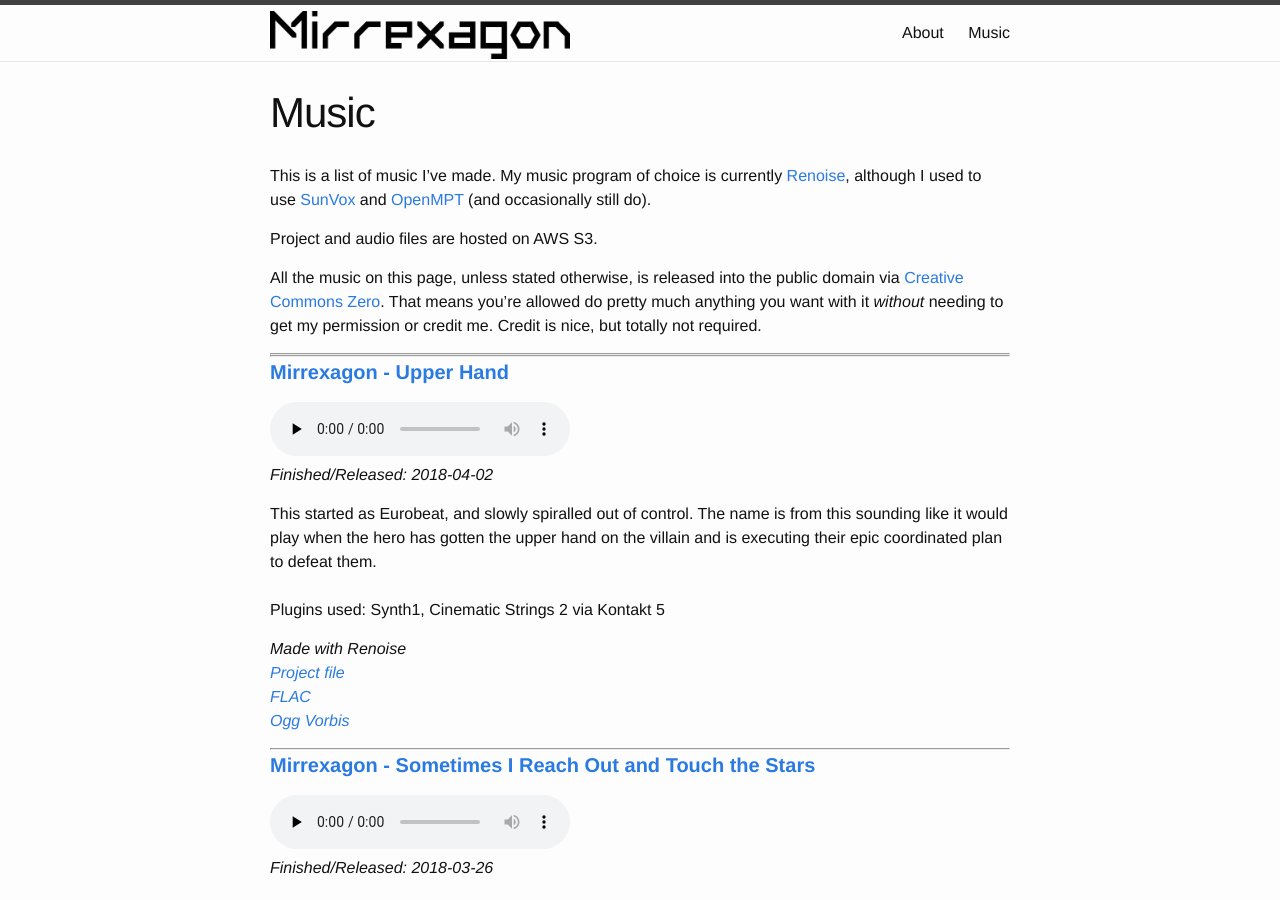
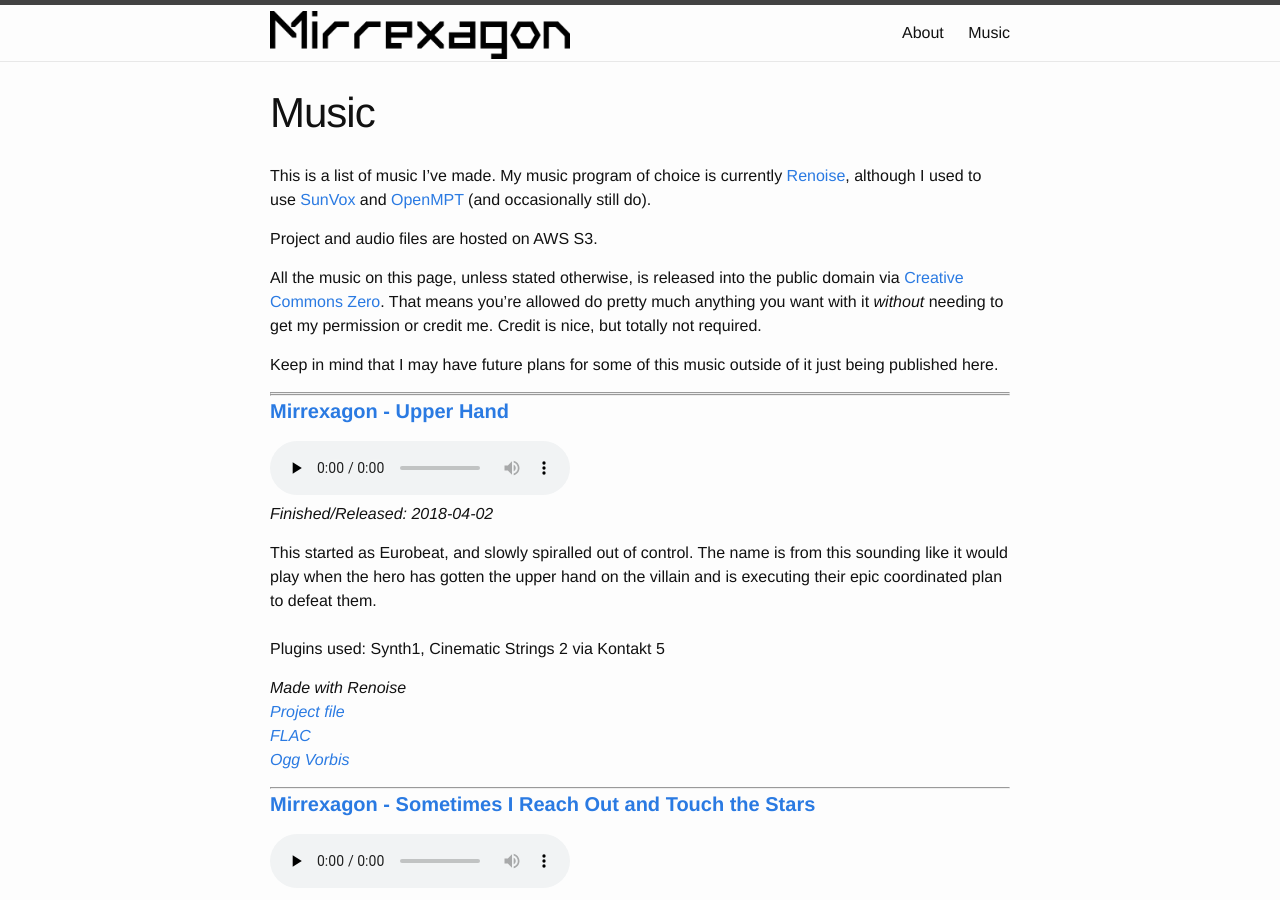
Before and after one commit to legospacy/legospacy.github.io, a Jekyll site: the page built from music.md, in a window 1280 px wide and 900 px high. Built offline with Jekyll 4.4.1, drawn with Linux system fonts in a browser that asks for light colours.

Commit message:
Add note about having plans for some music

```diff
--- a/music.md
+++ b/music.md
@@ -10,6 +10,8 @@
 Project and audio files are hosted on AWS S3.
 
 All the music on this page, unless stated otherwise, is released into the public domain via [Creative Commons Zero](https://creativecommons.org/publicdomain/zero/1.0/). That means you're allowed do pretty much anything you want with it *without* needing to get my permission or credit me. Credit is nice, but totally not required.
+
+Keep in mind that I may have future plans for some of this music outside of it just being published here.
 
 ---
 {% for song in site.data.music %}
```
